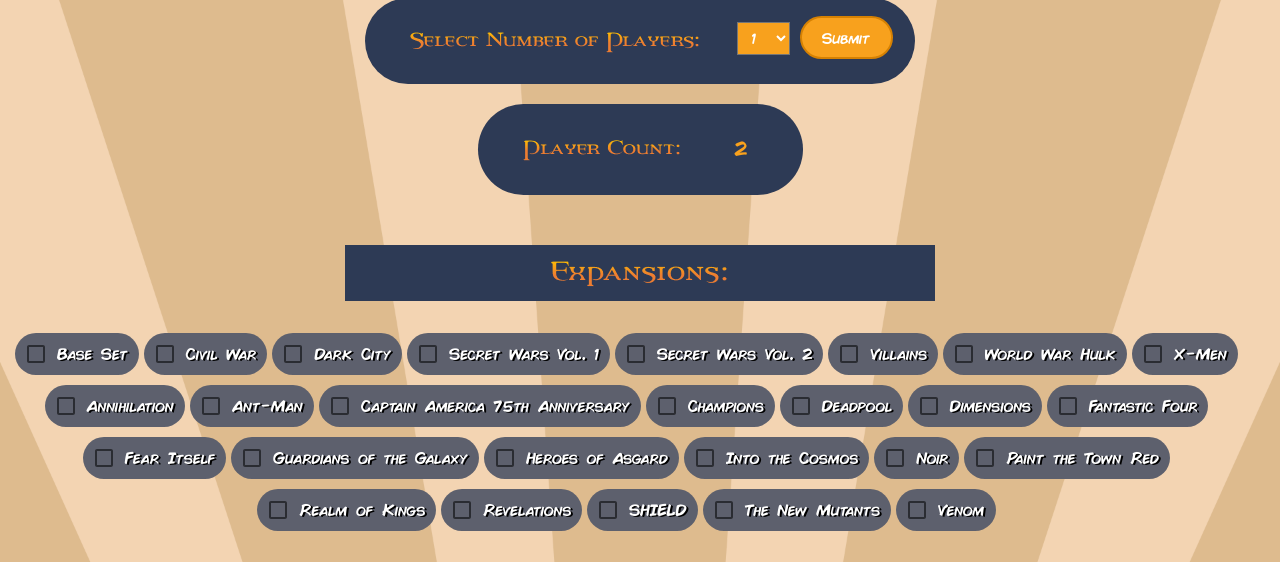
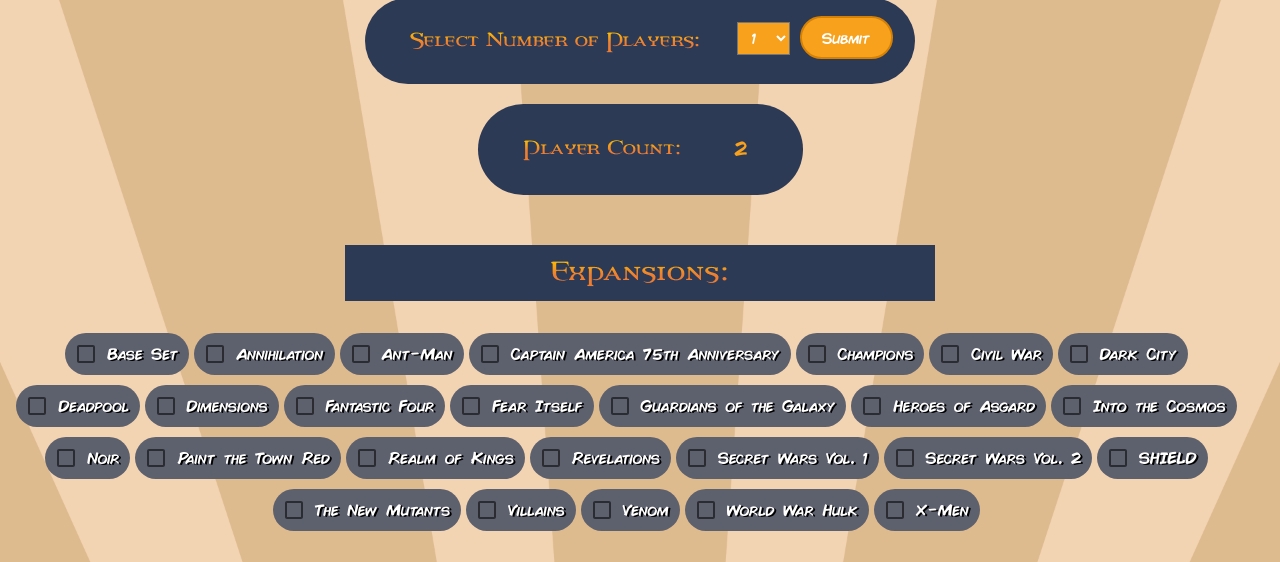
Before and after one commit to TomTomKinch/Marvel-Legendary-Randomizer, a React app in the folder marvel-legendary/: page / in a window 1280 px wide. Shown: the part 220-782 px from the top of the page. Built offline with nearby package versions, Linux system fonts and the light colour scheme.

Commit message:
Changed order of expansions to alphabetical

```diff
--- a/marvel-legendary/src/Grid.css
+++ b/marvel-legendary/src/Grid.css
@@ -29,7 +29,7 @@
     margin-left: 20px;
 }
 
-@media (max-width: 1820px) {
+@media (max-width: 1840px) {
     .grid-container {
         display: grid;
     }
--- a/marvel-legendary/src/Home-Page.css
+++ b/marvel-legendary/src/Home-Page.css
@@ -163,7 +163,6 @@
   font-family: 'ComicBook';
   text-shadow: 2px 1px #000000;
   background-color: #5d606d;
-  text-align: left;
   border-radius: 50px;
   padding-right: 10px;
   margin-left: auto;
@@ -263,7 +262,7 @@
   overflow-wrap: normal;
   margin-left: auto;
   margin-right: auto;
-  max-width: 750px;
+  max-width: 600px;
 }
 
 .HeroName{
--- a/marvel-legendary/src/Home-Page.js
+++ b/marvel-legendary/src/Home-Page.js
@@ -576,17 +576,12 @@
           <img src={ExpansionsTitle} alt="Expansions:" className="ExpansionsTitle"/>
           <br></br>
           <FormControlLabel className="ExpansionSelect" control={ <Checkbox checked={checked.Base_Set} onChange={handleCheck} name="Base_Set" value="Base Set"/> } label={<span className="ExpansionText">Base Set</span>}/>
-          <FormControlLabel className="ExpansionSelect" control={ <Checkbox checked={checked.Civil_War} onChange={handleCheck} name="Civil_War" value="Civil War"/> } label={<span className="ExpansionText">Civil War</span>} />
-          <FormControlLabel className="ExpansionSelect" control={ <Checkbox checked={checked.Dark_City} onChange={handleCheck} name="Dark_City" value="Dark City"/> } label={<span className="ExpansionText">Dark City</span>}/>
-          <FormControlLabel className="ExpansionSelect" control={ <Checkbox checked={checked.Secret_Wars_Vol1} onChange={handleCheck} name="Secret_Wars_Vol1" value="Secret Wars Vol. 1"/> } label={<span className="ExpansionText">Secret Wars Vol. 1</span>} />
-          <FormControlLabel className="ExpansionSelect" control={ <Checkbox checked={checked.Secret_Wars_Vol2} onChange={handleCheck} name="Secret_Wars_Vol2" value="Secret Wars Vol. 2"/> } label={<span className="ExpansionText">Secret Wars Vol. 2</span>}/>
-          <FormControlLabel className="ExpansionSelect" control={ <Checkbox checked={checked.Villains} onChange={handleCheck} name="Villains" value="Villains" />  } label={<span className="ExpansionText">Villains</span>} />
-          <FormControlLabel className="ExpansionSelect" control={ <Checkbox checked={checked.World_War_Hulk} onChange={handleCheck} name="World_War_Hulk" value="World War Hulk" /> } label={<span className="ExpansionText">World War Hulk</span>}/>
-          <FormControlLabel className="ExpansionSelect" control={ <Checkbox checked={checked.X_Men} onChange={handleCheck} name="X_Men" value="X-Men" /> } label={<span className="ExpansionText">X-Men</span>} />
           <FormControlLabel className="ExpansionSelect" control={ <Checkbox checked={checked.Annihilation} onChange={handleCheck} name="Annihilation" value="Annihilation" /> } label={<span className="ExpansionText">Annihilation</span>} />
           <FormControlLabel className="ExpansionSelect" control={ <Checkbox checked={checked.AntMan} onChange={handleCheck} name="AntMan" value="Ant-Man" /> } label={<span className="ExpansionText">Ant-Man</span>} />
           <FormControlLabel className="ExpansionSelect" control={ <Checkbox checked={checked.Capt_America_75th} onChange={handleCheck} name="Capt_America_75th" value="Captain America 75th Anniversary" /> } label={<span className="ExpansionText">Captain America 75th Anniversary</span>}/>
           <FormControlLabel className="ExpansionSelect" control={ <Checkbox checked={checked.Champions} onChange={handleCheck} name="Champions" value="Champions" /> } label={<span className="ExpansionText">Champions</span>} />
+          <FormControlLabel className="ExpansionSelect" control={ <Checkbox checked={checked.Civil_War} onChange={handleCheck} name="Civil_War" value="Civil War"/> } label={<span className="ExpansionText">Civil War</span>} />
+          <FormControlLabel className="ExpansionSelect" control={ <Checkbox checked={checked.Dark_City} onChange={handleCheck} name="Dark_City" value="Dark City"/> } label={<span className="ExpansionText">Dark City</span>}/>
           <FormControlLabel className="ExpansionSelect" control={ <Checkbox checked={checked.Deadpool} onChange={handleCheck} name="Deadpool" value="Deadpool" /> } label={<span className="ExpansionText">Deadpool</span>} />
           <FormControlLabel className="ExpansionSelect" control={ <Checkbox checked={checked.Dimensions} onChange={handleCheck} name="Dimensions" value="Dimensions" /> } label={<span className="ExpansionText">Dimensions</span>} />
           <FormControlLabel className="ExpansionSelect" control={ <Checkbox checked={checked.Fantastic_Four} onChange={handleCheck} name="Fantastic_Four" value="Fantastic Four" /> } label={<span className="ExpansionText">Fantastic Four</span>} />
@@ -598,9 +593,14 @@
           <FormControlLabel className="ExpansionSelect" control={ <Checkbox checked={checked.Paint_The_Town_Red} onChange={handleCheck} name="Paint_The_Town_Red" value="Paint the Town Red" /> } label={<span className="ExpansionText">Paint the Town Red</span>}/>
           <FormControlLabel className="ExpansionSelect" control={ <Checkbox checked={checked.Realm_Of_Kings} onChange={handleCheck} name="Realm_Of_Kings" value="Realm of Kings" />}label={<span className="ExpansionText">Realm of Kings</span>}/>
           <FormControlLabel className="ExpansionSelect" control={ <Checkbox checked={checked.Revelations} onChange={handleCheck} name="Revelations" value="Revelations" /> } label={<span className="ExpansionText">Revelations</span>}/>
+          <FormControlLabel className="ExpansionSelect" control={ <Checkbox checked={checked.Secret_Wars_Vol1} onChange={handleCheck} name="Secret_Wars_Vol1" value="Secret Wars Vol. 1"/> } label={<span className="ExpansionText">Secret Wars Vol. 1</span>} />
+          <FormControlLabel className="ExpansionSelect" control={ <Checkbox checked={checked.Secret_Wars_Vol2} onChange={handleCheck} name="Secret_Wars_Vol2" value="Secret Wars Vol. 2"/> } label={<span className="ExpansionText">Secret Wars Vol. 2</span>}/>
           <FormControlLabel className="ExpansionSelect" control={ <Checkbox checked={checked.SHIELD} onChange={handleCheck} name="SHIELD" value="SHIELD" /> } label={<span className="ExpansionText">SHIELD</span>}/>
           <FormControlLabel className="ExpansionSelect" control={ <Checkbox checked={checked.The_New_Mutants} onChange={handleCheck} name="The_New_Mutants" value="The New Mutants" /> } label={<span className="ExpansionText">The New Mutants</span>}/>
+          <FormControlLabel className="ExpansionSelect" control={ <Checkbox checked={checked.Villains} onChange={handleCheck} name="Villains" value="Villains" />  } label={<span className="ExpansionText">Villains</span>} />
           <FormControlLabel className="ExpansionSelect" control={ <Checkbox checked={checked.Venom} onChange={handleCheck} name="Venom" value="Venom" />}label={<span className="ExpansionText">Venom</span>}/>
+          <FormControlLabel className="ExpansionSelect" control={ <Checkbox checked={checked.World_War_Hulk} onChange={handleCheck} name="World_War_Hulk" value="World War Hulk" /> } label={<span className="ExpansionText">World War Hulk</span>}/>
+          <FormControlLabel className="ExpansionSelect" control={ <Checkbox checked={checked.X_Men} onChange={handleCheck} name="X_Men" value="X-Men" /> } label={<span className="ExpansionText">X-Men</span>} />
       </div>
       <br></br>
       <button onClick={createGame} className="CreateGameButton"> Create Game </button>
```
